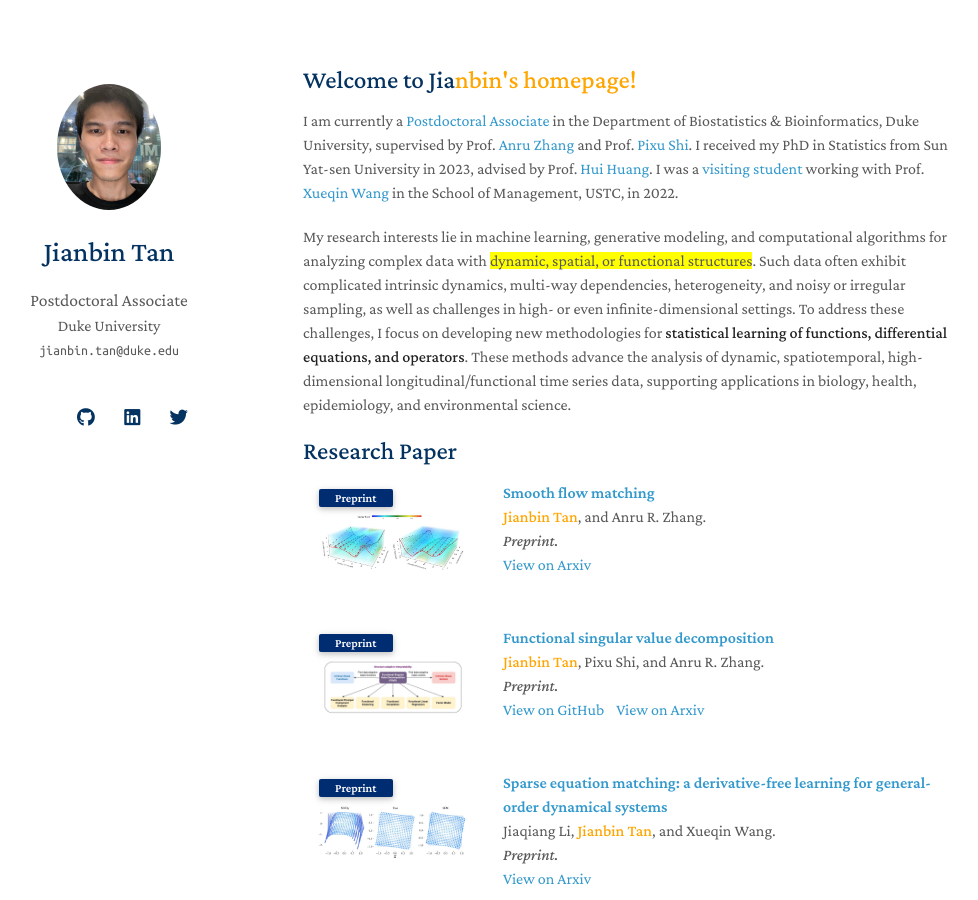
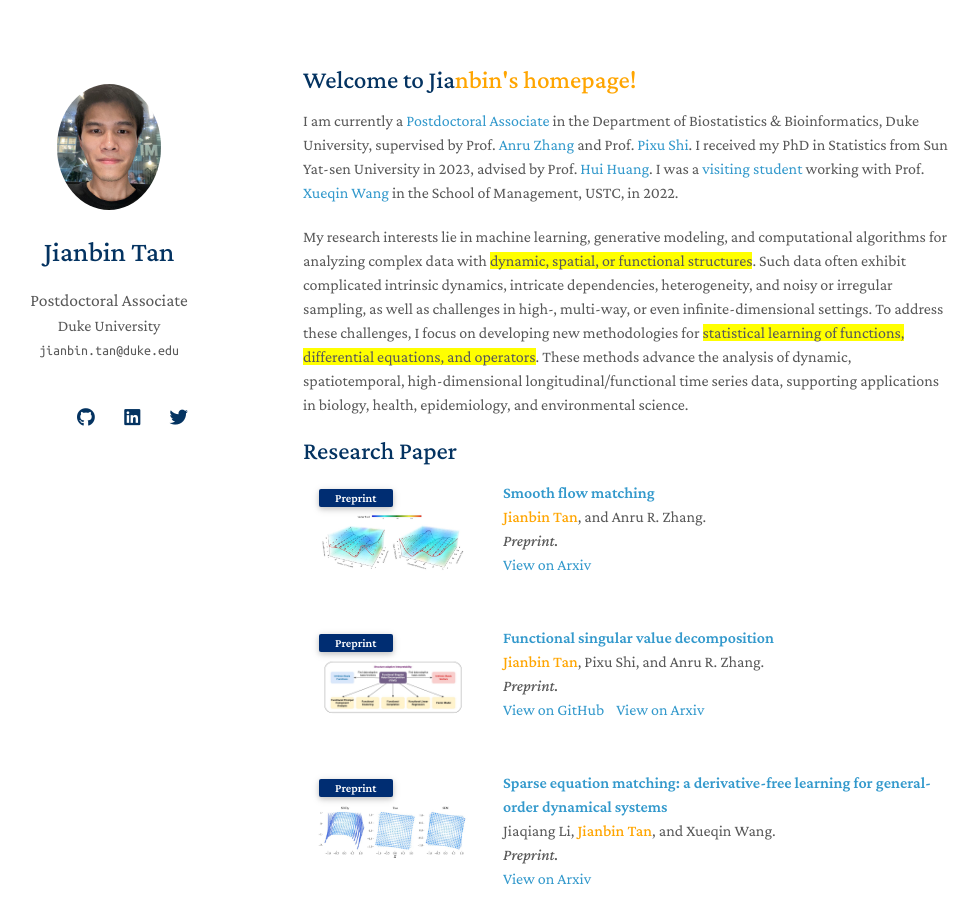
Before and after one commit to Tan-jianbin/Tan-jianbin.github.io, a Jekyll site: the page built from index.md, in a window 1280 px wide and 900 px high. Shown: the whole window, without its empty margins (167-1145 px from the left). Built offline with Jekyll 4.4.1, drawn with Linux system fonts in a browser that asks for light colours; nearby versions of some CDN libraries; a style sheet for code colours, icons or effects is not loaded; our own code applies the rules of GitHub Pages for plain Markdown files.

Commit message:
Update index.md

```diff
--- a/index.md
+++ b/index.md
@@ -6,5 +6,5 @@
 
 I am currently a [Postdoctoral Associate](https://biostat.duke.edu/profile/jianbin-tan) in the Department of Biostatistics & Bioinformatics, Duke University, supervised by Prof. [Anru Zhang](https://anruzhang.github.io) and Prof. [Pixu Shi](https://pixushi.github.io). I received my PhD in Statistics from Sun Yat-sen University in 2023, advised by Prof. [Hui Huang](http://cfas.ruc.edu.cn/kydw/zzyjy/hh/index.htm). I was a [visiting student](https://statlab905.github.io/author/jianbin-tan/) working with Prof. [Xueqin Wang](https://bs.ustc.edu.cn/english/profile.php?id=650) in the School of Management, USTC, in 2022.
 
-My research interests lie in machine learning, generative modeling, and computational algorithms for analyzing complex data with <span style="background-color: yellow;">dynamic, spatial, or functional structures</span>. Such data often exhibit complicated intrinsic dynamics, multi-way dependencies, heterogeneity, and noisy or irregular sampling, as well as challenges in high- or even infinite-dimensional settings. To address these challenges, I focus on developing new methodologies for  **statistical learning of functions, differential equations, and operators**. These methods advance the analysis of dynamic, spatiotemporal, high-dimensional longitudinal/functional time series data, supporting applications in biology, health, epidemiology, and environmental science.
+My research interests lie in machine learning, generative modeling, and computational algorithms for analyzing complex data with <span style="background-color: yellow;">dynamic, spatial, or functional structures</span>. Such data often exhibit complicated intrinsic dynamics, intricate dependencies, heterogeneity, and noisy or irregular sampling, as well as challenges in high-, multi-way, or even infinite-dimensional settings. To address these challenges, I focus on developing new methodologies for  <span style="background-color: yellow;">statistical learning of functions, differential equations, and operators</span>. These methods advance the analysis of dynamic, spatiotemporal, high-dimensional longitudinal/functional time series data, supporting applications in biology, health, epidemiology, and environmental science.
 {% include_relative _includes/publications.md %}
```
